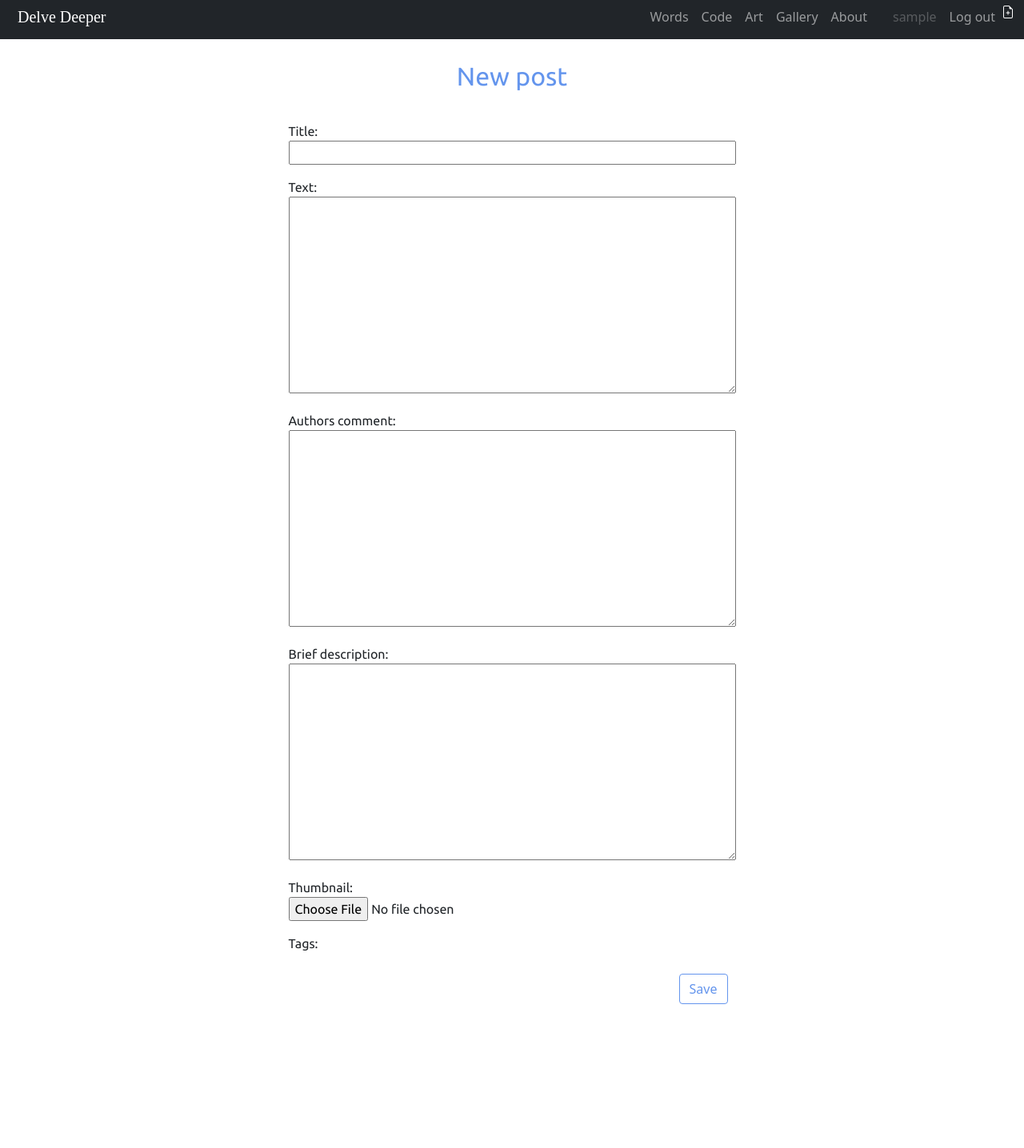
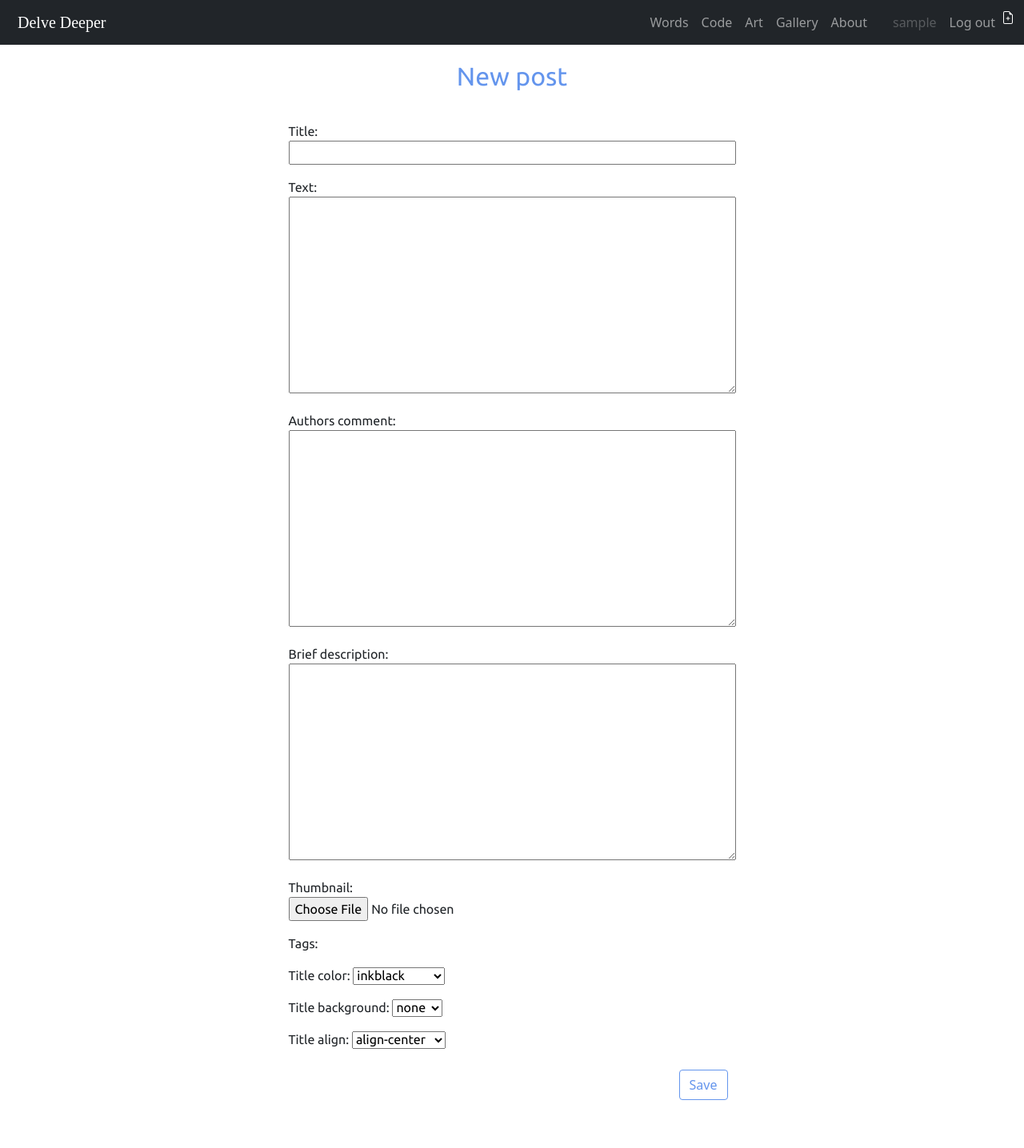
Before and after one commit to CatharinaHock/django-blog, a Django app: page /post/new/ in a window 1280 px wide. Shown: the whole page at 80% size. Before the commit the page ends 1256 px from the top, so only its background shows below. Run offline with Django 3.2, Linux system fonts and the light colour scheme; the visitor is signed in with stand-in values (Sample User, id 1); data that the repository does not hold is empty; parts of the project's set-up code (start-up, migrations or seed data) failed here and were passed over; some web fonts are replaced.

Commit message:
added some more cartoon-sheep. Added header with thumbnail-picture to post-detail. Added options to align title of post and change color of title and color of background to the post-model. Fixed uploads of thumbnail-pictures for posts.

```diff
--- a/blog/forms.py
+++ b/blog/forms.py
@@ -7,7 +7,7 @@ class PostForm(forms.ModelForm):
 
     class Meta:
         model = Post
-        fields = ("title", "text", "authors_comment", "brief_description", "thumbnail", "tags",)
+        fields = ("title", "text", "authors_comment", "brief_description", "thumbnail", "tags","title_color","title_background","title_align")
 
         widgets = {
             "tags": forms.CheckboxSelectMultiple(attrs={"class": "column_checkbox form-check-label", "type": "radio"}),
--- a/blog/models.py
+++ b/blog/models.py
@@ -39,14 +39,40 @@ class Tag(models.Model):
 eng = Tag(name="English",style="pp", type="l")
 
 class Post(models.Model):
+    TITLE_ALIGN_CHOICES = (
+        ("c", "align-center"),
+        ("t", "algin-top"),
+        ("b", "align-bottom"),
+    )
+
+    TITLE_COLOR_CHOICES = (
+        ("wh", "white"),
+        ("lb","lightblue"),
+        ("pb","pastelblue"),
+        ("pp","pastelpurple"),
+        ("sg", "seagreen"),
+        ("bl", "inkblack"),
+    )
+
+    TITLE_BACKGROUND_CHOICES = (
+        ("no", "none"),
+        ("gr", "grey"),
+        ("bl", "black"),
+        ("wh", "white"),
+    )
+
     author = models.ForeignKey(settings.AUTH_USER_MODEL, on_delete = models.CASCADE)
     title =  models.CharField(max_length = 200)
     text = models.TextField()
     brief_description =  models.TextField(blank =  True, null = True)
     authors_comment = models.TextField(blank=True, null=True)
-    thumbnail = models.ImageField(blank = True, null = True)
+    thumbnail = models.ImageField(blank = True, null = True, upload_to="pictures/")
     created_date = models.DateTimeField(default= timezone.now)
     published_date = models.DateTimeField(blank = True, null = True)
+
+    title_align = models.CharField(max_length=1, choices=TITLE_ALIGN_CHOICES, default = "c")
+    title_color = models.CharField(max_length=2, choices=TITLE_COLOR_CHOICES, default = "bl")
+    title_background = models.CharField(max_length=2, choices=TITLE_BACKGROUND_CHOICES, default = "no")
 
     # add (multiple) tags
     tags= models.ManyToManyField("Tag", related_name = "tags")
--- a/blog/static/css/blog.css
+++ b/blog/static/css/blog.css
@@ -19,6 +19,7 @@
     --inkblack: rgb(4, 8, 37);
     --anthrazit: rgb(33,39,41);
     --lightgrey: rgb(211,211,211);
+    --white: white;
 }
 
 /* Post stuff */
--- a/blog/templates/blog/base.html
+++ b/blog/templates/blog/base.html
@@ -30,7 +30,7 @@
         </div>
 
         {% endif %}
-        <nav class="navbar navbar-expand-sm bg-dark navbar-dark navbar-fixed-top" style="margin:0px; top:-7px;">
+        <nav class="navbar navbar-expand-sm bg-dark navbar-dark navbar-fixed-top" style="margin:0px; top:0px;"> <!-- top: 7px;-->
             <div class="container-fluid">
             <div class="navbar-header">
                     <a class="navbar-brand" href="{% url 'start_page' %}"
--- a/blog/templates/blog/post_edit.html
+++ b/blog/templates/blog/post_edit.html
@@ -1,10 +1,12 @@
 {% extends "blog/base.html" %}
+{% load static %}
 
 {% block content %}
 
     <div class="container-fluid article-container form">
         <h2> New post</h2>
-        <form method="POST" class="post-form">{%csrf_token %}
+        <form method="POST" class="post-form" enctype="multipart/form-data">{%csrf_token %}
+            <!-- enctype is needed for uploading images-->
             {{ form.as_p}}
             <button type="submit" class="save btn btn-secondary" style="margin:10px;"> Save</button>
             {% if current_post %}
@@ -19,7 +21,16 @@
             </div>
             {% endif %}
 
+            {% if thumbnail %}
+            <h3>Succesfully uploaded : {{thumbnail.title}}</h3>
+            <img src="{{ thumbnail.url}}" alt="connect" style="max-height:300px">
+            {{ thumbnail.image.url}}
+            {% endif %}
+
+
         </form>
+
+
     </div>
 
 {% endblock %}
--- a/blog/templates/blog/post_list.html
+++ b/blog/templates/blog/post_list.html
@@ -43,7 +43,7 @@
         </article>
     {% endfor %}
     {% if not posts %}
-    <img class= "mx-auto d-block" src="{% static '/pictures/blog_sheep_adrift.PNG' %}" alt="me as a sheep" style="height:200px;">
+    <img class= "mx-auto d-block" src="{% static '/pictures/sheep_searching.PNG' %}" alt="me as a sheep" style="width:80%; max-width: 400px;">
     <p style="text-align:center;"> Sorry, but there are no posts with this tag yet.</p>
     {% endif %}
     </div>
--- a/blog/urls.py
+++ b/blog/urls.py
@@ -24,4 +24,8 @@ urlpatterns = [
     path("tag/<int:pk>/delete/", views.tag_delete, name="tag_delete"),
     path('accounts/login/', auth_views.LoginView.as_view(), name="login"),
     path('accounts/logout/', auth_views.LogoutView.as_view(next_page='/'), name='logout'),
-]   + static(settings.STATIC_URL, document_root=settings.STATIC_ROOT) + static(settings.MEDIA_URL, document_root=settings.MEDIA_ROOT)
+]
+if settings.DEBUG:
+    urlpatterns += static(settings.MEDIA_URL,
+                          document_root=settings.MEDIA_ROOT)
+    urlpatterns += static(settings.STATIC_URL, document_root=settings.STATIC_ROOT)
--- a/blog/views.py
+++ b/blog/views.py
@@ -4,6 +4,7 @@ from django.utils import timezone
 from .forms import PostForm, TagForm
 #from serializers import PostSerializer, LanguageSerializer
 from django.contrib.auth.decorators import login_required
+from django.core.files.storage import FileSystemStorage
 
 # Create your views here.
 
@@ -46,9 +47,12 @@ def post_new(request):
                 post = form.save(commit = False)
                 post.author = request.user
                 post.published_date = timezone.now()
+                post.thumbnail = form.cleaned_data["thumbnail"]
                 post.save()
                 post.create_brief_description()
                 post.tags.set(form.cleaned_data["tags"])
+                if "thumbnail" in request.FILES.keys():
+                    post.thumbnail =  request.FILES["thumbnail"]
                 post.save()
                 return redirect("post_detail", pk = post.pk)
             else:
@@ -66,11 +70,12 @@ def post_edit(request, pk):
             if form.cleaned_data["tags"].filter(type__exact="l") != []:
                 post = form.save(commit=False)
                 post.author = request.user
-                #post.published_date = timezone.now()
                 post.tags.set(form.cleaned_data["tags"])
                 post.create_brief_description()
+                if "thumbnail" in request.FILES.keys():
+                    post.thumbnail =  request.FILES["thumbnail"]
                 post.save()
-                return redirect('post_detail', pk=post.pk)
+                return redirect('post_detail', pk=post.pk) #render(request, "blog/post_edit.html",{"form":form, "thumbnail" : post.thumbnail})#
             else:
                 form.add_error(None,"Choose at least one language tag")
     else:
--- a/mysite/settings.py
+++ b/mysite/settings.py
@@ -134,8 +134,8 @@ STATIC_ROOT = config("STATIC_ROOT")#BASE_DIR/"static"
 # Default primary key field type
 
 MEDIA_URL = "/media/"
-#MEDIA_ROOT = Config("MEDIA_ROOT")
-#Config("MEDIA_ROOT")
+MEDIA_ROOT = config("MEDIA_ROOT")
+
 # https://docs.djangoproject.com/en/3.2/ref/settings/#default-auto-field
 
 DEFAULT_AUTO_FIELD = 'django.db.models.BigAutoField'
```
Also changed, not shown: other parts of blog/static/css/blog.css (+37 -0 lines), blog/templates/blog/post_detail.html (+14 -5 lines), blog/migrations/0018_alter_post_thumbnail.py (added), blog/migrations/0019_alter_post_thumbnail.py (added), blog/migrations/0020_auto_20221021_2040.py (added), blog/static/pictures/sheep_construction.png (added), blog/static/pictures/sheep_searching.png (added), blog/static/pictures/sheep_shrugging.png (added), blog/static/pictures/sheep_sleeping.png (added), blog/static/pictures/sheep_writing.png (added), media/pictures/BYQV4357.JPG (added), 1 other file.
